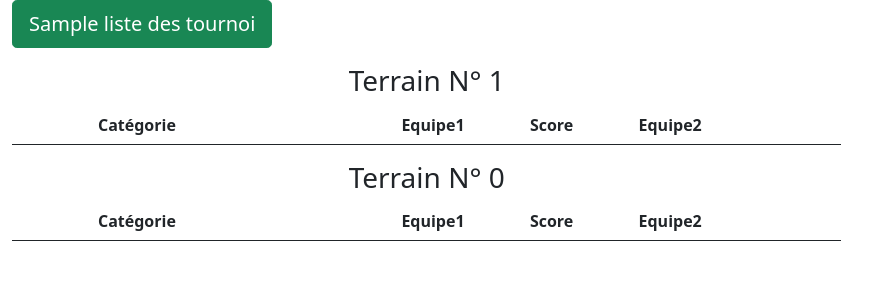
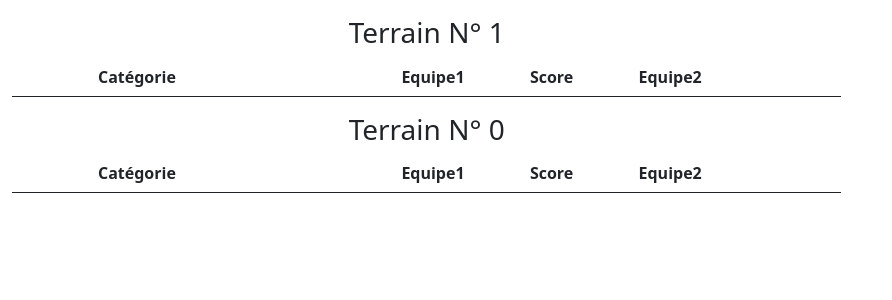
Before and after one commit to romnvll/Tournament, a PHP site: template templates/VuePubliqueTerrain.twig in a window 1280 px wide. Shown: the top 300 px of the page, without its empty margins (0-892 px from the left). Run offline with PHP 8.4, Linux system fonts and the light colour scheme; the template is opened without the code that fills it: most values are stand-ins (such as "Sample title", 1, 10 or a date in 2020); lists and menus that the app fills with data are empty; some libraries are stand-ins or nearby versions.

Commit message:
bug affichage vue publique

```diff
--- a/templates/VuePubliqueTerrain.twig
+++ b/templates/VuePubliqueTerrain.twig
@@ -11,26 +11,7 @@
 			<div class="row">
 				<div class="col-lg-3">
 
-					{% set isArchived = 1 %}
-					{% for tournoi in ListeDesTournois %}
 
-						{% if tournoi.id == idTournoi  %}
-							{% if tournoi.isArchived == 0 %}
-								{% set isArchived = 0 %}
-							{% endif %}
-						{% endif %}
-
-
-						{% if tournoi.isArchived == 0 %}
-							{% if tournoi.id == idTournoi %}
-								<a href="vueTerrain.php?id_tournoi={{ tournoi.id }}&terrain=1" class="btn btn-success btn-lg">{{ tournoi.nom }}</a>
-							{% else %}
-								<a href="vueTerrain.php?id_tournoi={{ tournoi.id }}&terrain=1" class="btn btn-secondary">{{ tournoi.nom }}</a>
-							{% endif %}
-						{% endif %}
-
-
-					{% endfor %}
 				</div>
 				{% if idTournoi is not null and idTournoi != '' %}
 
```
